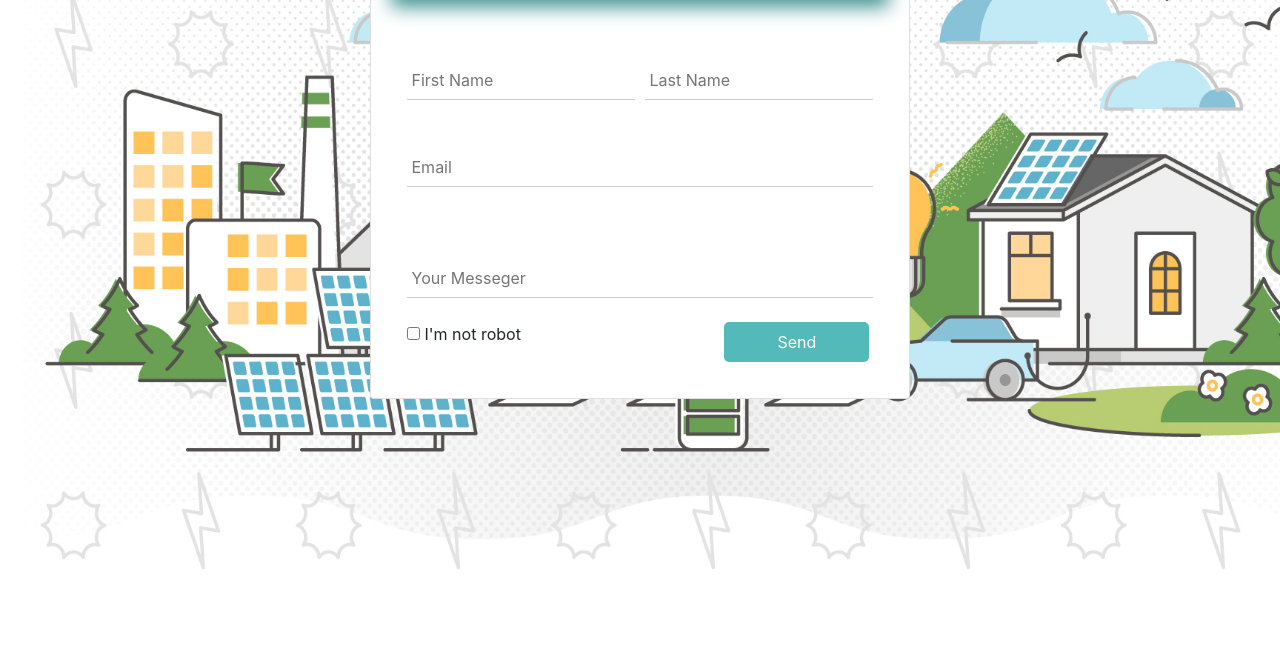
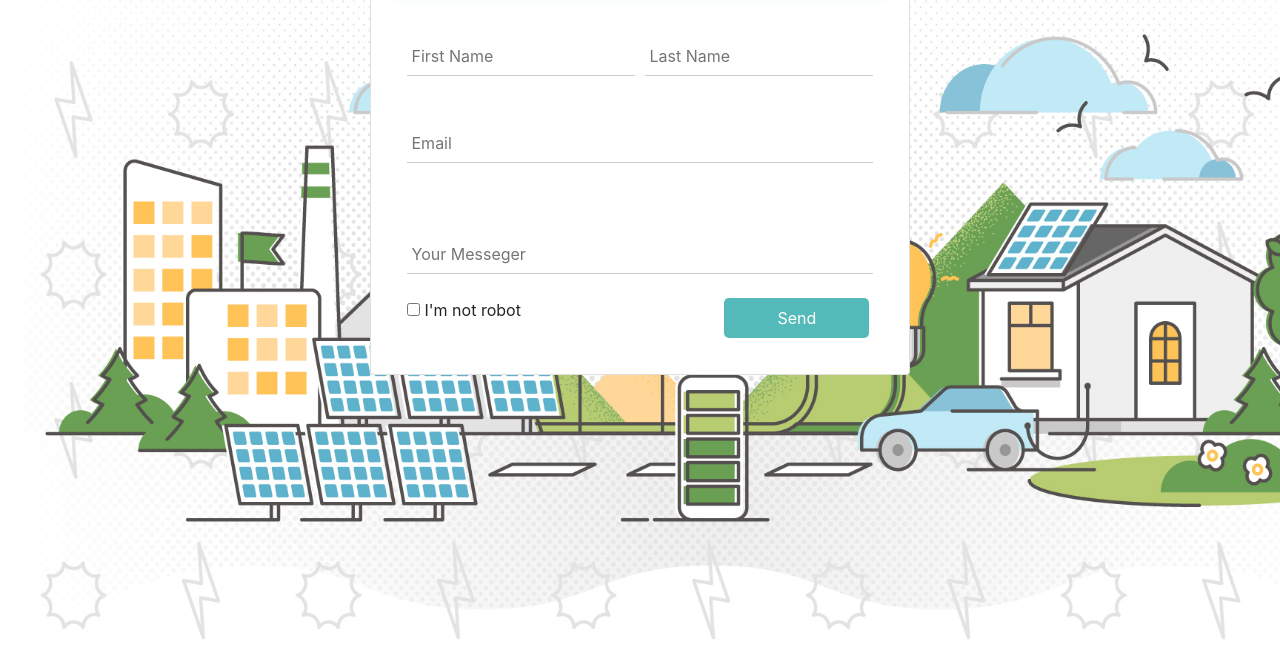
Before and after one commit to takejnguyenvy2710/tuan_di, a plain HTML site: page Contact Us.html in a window 1280 px wide. Shown: the part 200-870 px from the top of the page. Before the commit the page ends 800 px from the top, so only its background shows below. Drawn offline with nearby package versions, Linux system fonts and the light colour scheme.

Commit message:
Update Contact Us.html

```diff
--- a/Contact Us.html
+++ b/Contact Us.html
@@ -4,7 +4,7 @@
     <meta charset="UTF-8">
     <meta http-equiv="X-UA-Compatible" content="IE=edge">
     <meta name="viewport" content="width=device-width, initial-scale=1.0">
-    <link rel="stylesheet" href="./css/style-box.css">
+    <link rel="stylesheet" href="./css/style.css">
     <link rel="stylesheet" href="https://cdn.jsdelivr.net/npm/bootstrap@4.6.2/dist/css/bootstrap.min.css">
     <script src="https://code.jquery.com/jquery-3.6.0.js"></script>
     <script src="https://cdn.jsdelivr.net/npm/bootstrap@4.6.2/dist/js/bootstrap.bundle.min.js"></script>
```
